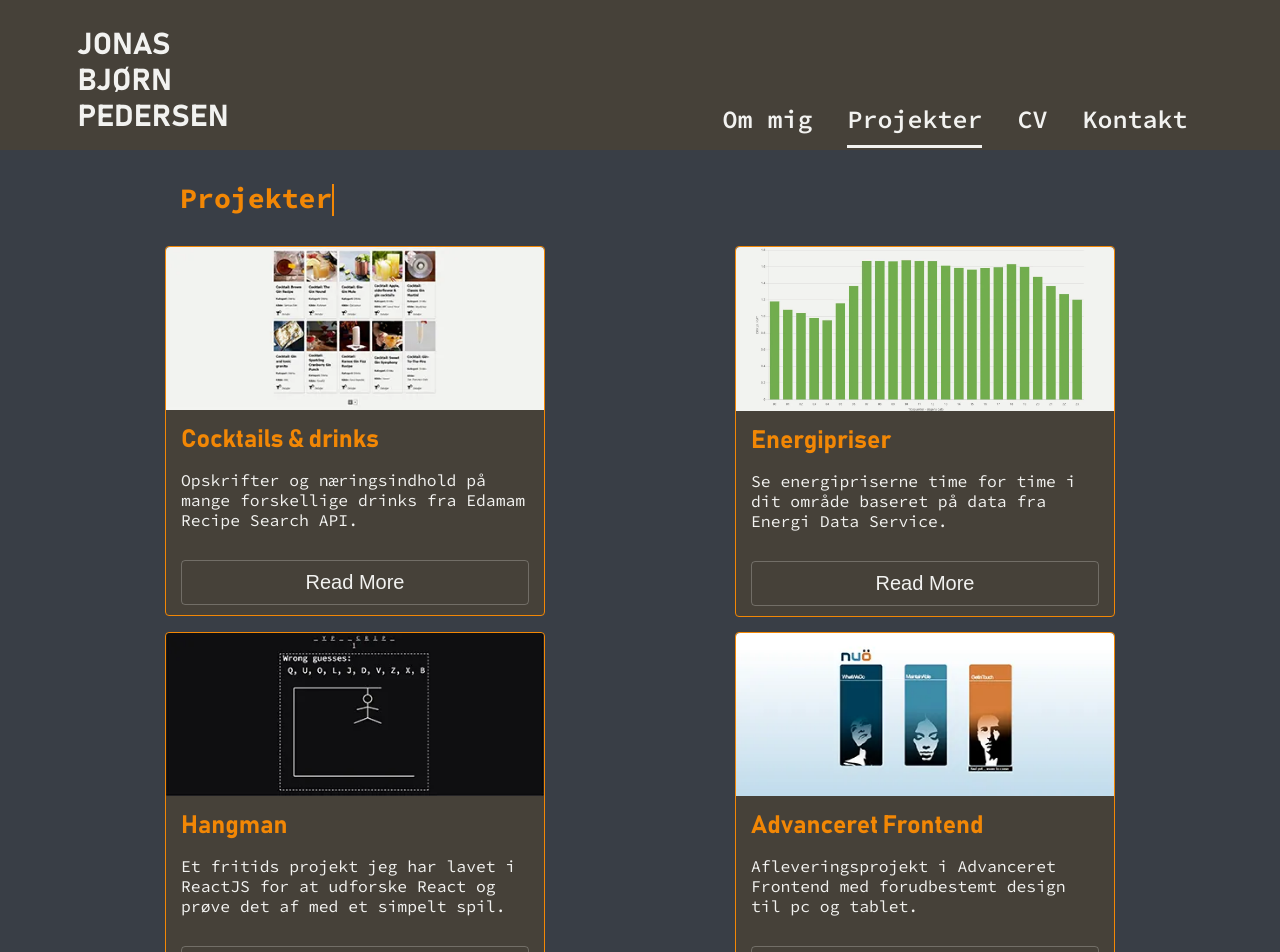
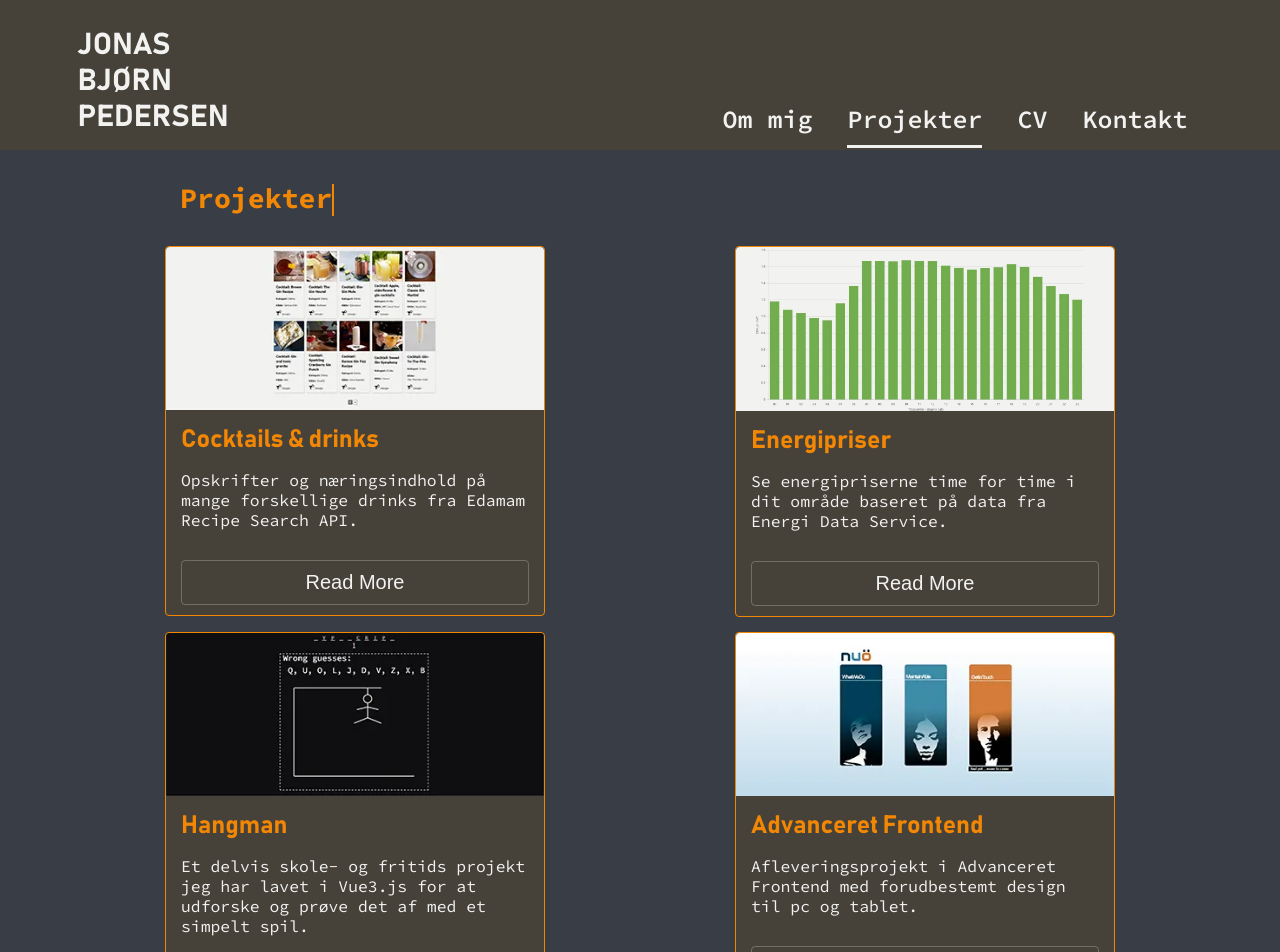
Before and after one commit to JoPed/portfolio_2.0, a React (Vite) app: page /projects in a window 1280 px wide. Shown: the top 952 px of the page. Built offline with nearby package versions, Linux system fonts and the light colour scheme.

Commit message:
updated hangman

```diff
--- a/src/assets/components/content/Projects/ProjectsContent.js
+++ b/src/assets/components/content/Projects/ProjectsContent.js
@@ -47,10 +47,10 @@ export const projectsContent = {
             mobileImg: "/assets/images/mobile/projekter/hangman_mobile.webp",
             altText: "Hangman - guessing game",
             title: "Hangman",
-            description: "Et fritids projekt jeg har lavet i ReactJS for at udforske React og prøve det af med et simpelt spil.",
-            details: "Til projektet har jeg brugt Vite + ReactJS. Jeg bruger bla. useState, useRef, samt et Canvas.",
-            gitHubLink: "https://github.com/JoPed/hangman_game",
-            siteLink: "https://hangman-game-1yg.pages.dev",
+            description: "Et delvis skole- og fritids projekt jeg har lavet i Vue3.js for at udforske og prøve det af med et simpelt spil.",
+            details: "Til projektet har jeg skiftet bekendskab med ref, vue router, directives, event handling samt både options api og composition api. Til styling har jeg brugt Tailwind CSS.",
+            gitHubLink: "https://github.com/JoPed/hangman",
+            siteLink: "https://jonasbjoernpedersen-vue-hangman.netlify.app/",
             xsSpan: 12,
             xsColOffset: 0,
             smColOffset: 2,
```
Also changed, not shown: 1 other file (tests, documents, lock files or other folders).
